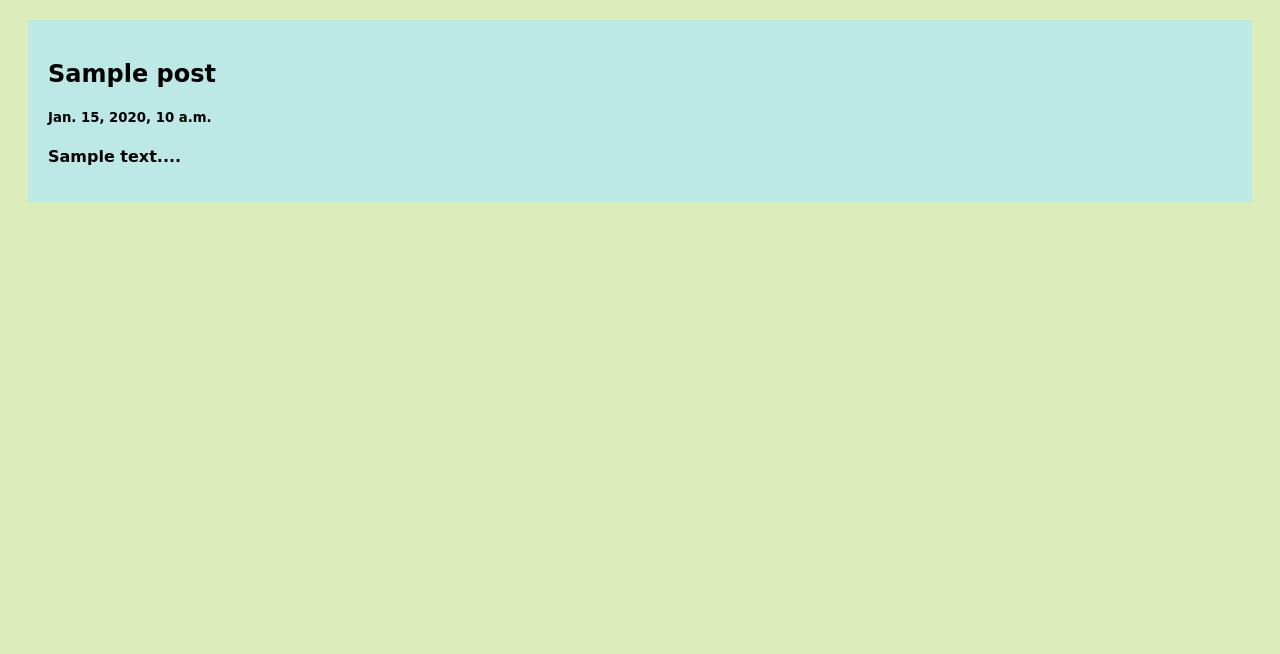
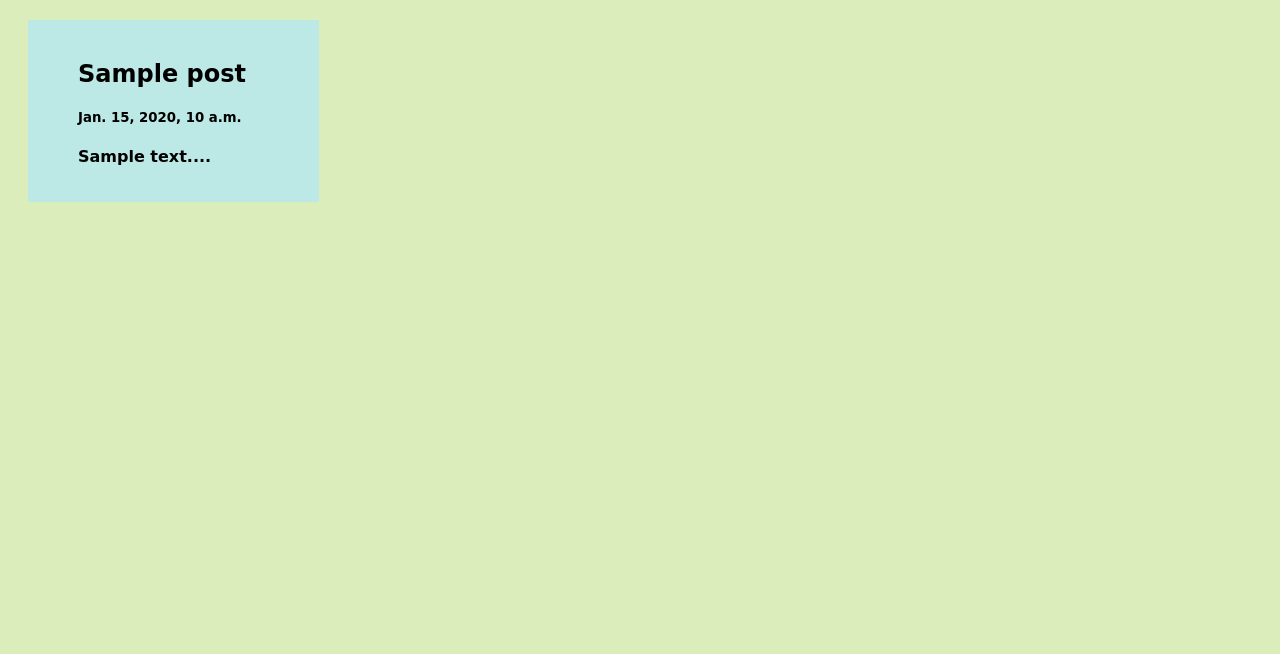
Before and after one commit to SHivaKUmar212001/My_Blog, a Django app: template My_Blog/templates/index.html in a window 1280 px wide. Shown: the part 202-856 px from the top of the page. Before the commit the page ends 404 px from the top, so only its background shows below. Run offline with Django 3.2, Linux system fonts and the light colour scheme; the template is opened without the code that fills it: most values are stand-ins (such as "Sample title", 1, 10 or a date in 2020).

Commit message:
mid commit

```diff
--- a/My_Blog/app6/urls.py
+++ b/My_Blog/app6/urls.py
@@ -5,4 +5,5 @@ from . import views
 urlpatterns = [
     path('', views.index, name='index'),
     path('post/<str:pk>', views.post, name='post')
+
 ]
--- a/My_Blog/django6/settings.py
+++ b/My_Blog/django6/settings.py
@@ -120,6 +120,8 @@ USE_TZ = True
 
 STATIC_URL = '/static/'
 
+MEDIA_URL = '/media/'
+MEDIA_ROOT = BASE_DIR/ 'media_root'
 # Default primary key field type
 # https://docs.djangoproject.com/en/3.2/ref/settings/#default-auto-field
 
--- a/My_Blog/django6/urls.py
+++ b/My_Blog/django6/urls.py
@@ -16,9 +16,11 @@ Including another URLconf
 from django.contrib import admin
 from django.urls import path, include
 from app6 import views
-
+from django.conf import settings
+from django.conf.urls.static import static
 
 urlpatterns = [
     path('admin/', admin.site.urls),
     path('', include('app6.urls'))
 ]
+urlpatterns += static(settings.MEDIA_URL, document_root=settings.MEDIA_ROOT)
--- a/My_Blog/templates/index.html
+++ b/My_Blog/templates/index.html
@@ -1,4 +1,5 @@
 <!DOCTYPE html>
+{% load static %}
 <html>
 <head>
 <meta name="viewport" content="width=device-width, initial-scale=1">
@@ -11,9 +12,12 @@
 }
 
 body {
+  background-image: url("{% static 'pic.jpg' %}");
+  display: block;
   font-family: Arial;
   padding: 20px;
   background: #dbedba;
+
 }
 
 .header {
@@ -26,12 +30,21 @@ body {
 .leftcolumn {
   float: left;
   width: 100%;
+  display: grid;
+  grid-template-columns: 10fr 10fr 10fr 10fr;
+  grid-template-rows: 1fr 1fr 1fr;
+  grid-gap: 10px 20px;
+  justify-content: center;
 }
 
 .card {
    background-color: #bce8e5;
    padding: 20px;
    margin-top: 20px;
+   width: 100%;
+
+   padding-left: 50px;
+
 }
 
 .row:after {
@@ -39,6 +52,12 @@ body {
   display: table;
   clear: both;
 }
+#grid {
+  display: grid;
+  grid-row-gap: 50px;
+
+}
+
 
 @media screen and (max-width: 800px) {
   .leftcolumn, .rightcolumn {
@@ -58,11 +77,21 @@ body {
   <div class="leftcolumn">
     {% for post in posts reversed %}
     <div class="card">
-      <a style="text-decoration: none; color: black;" href="/post/{{post.id}}">
+      <div id="grid">
+
+
+
+        <a style="text-decoration: none; color: black;" href="/post/{{post.id}}">
+
         <h2>{{post.title}}</h2>
         <h5>{{post.created_at}}</h5>
-        <p>{{post.body|truncatewords:20}}...</p>
+        <p>{{post.body|truncatewords:10}}...</p>
+
       </a>
+
+
+
+    </div>
     </div>
     {% endfor %}
   </div>
--- a/My_Blog/templates/posts.html
+++ b/My_Blog/templates/posts.html
@@ -9,6 +9,8 @@
   font-style: inherit;
   font-weight: 600;
 }
+body {
+    background: #dbedba;
 }
 
 body {
@@ -58,9 +60,12 @@ body {
 <div class="row">
   <div class="leftcolumn">
     <div class="card">
+
         <h1>{{posts.title}}</h1>
         <h5>{{posts.created_at}}</h5>
         <p>{{posts.body}}</p>
+
+
     </div>
   </div>
 </div>
```
Also changed, not shown: My_Blog/db.sqlite3, My_Blog/templates/pic.jpg (added).
